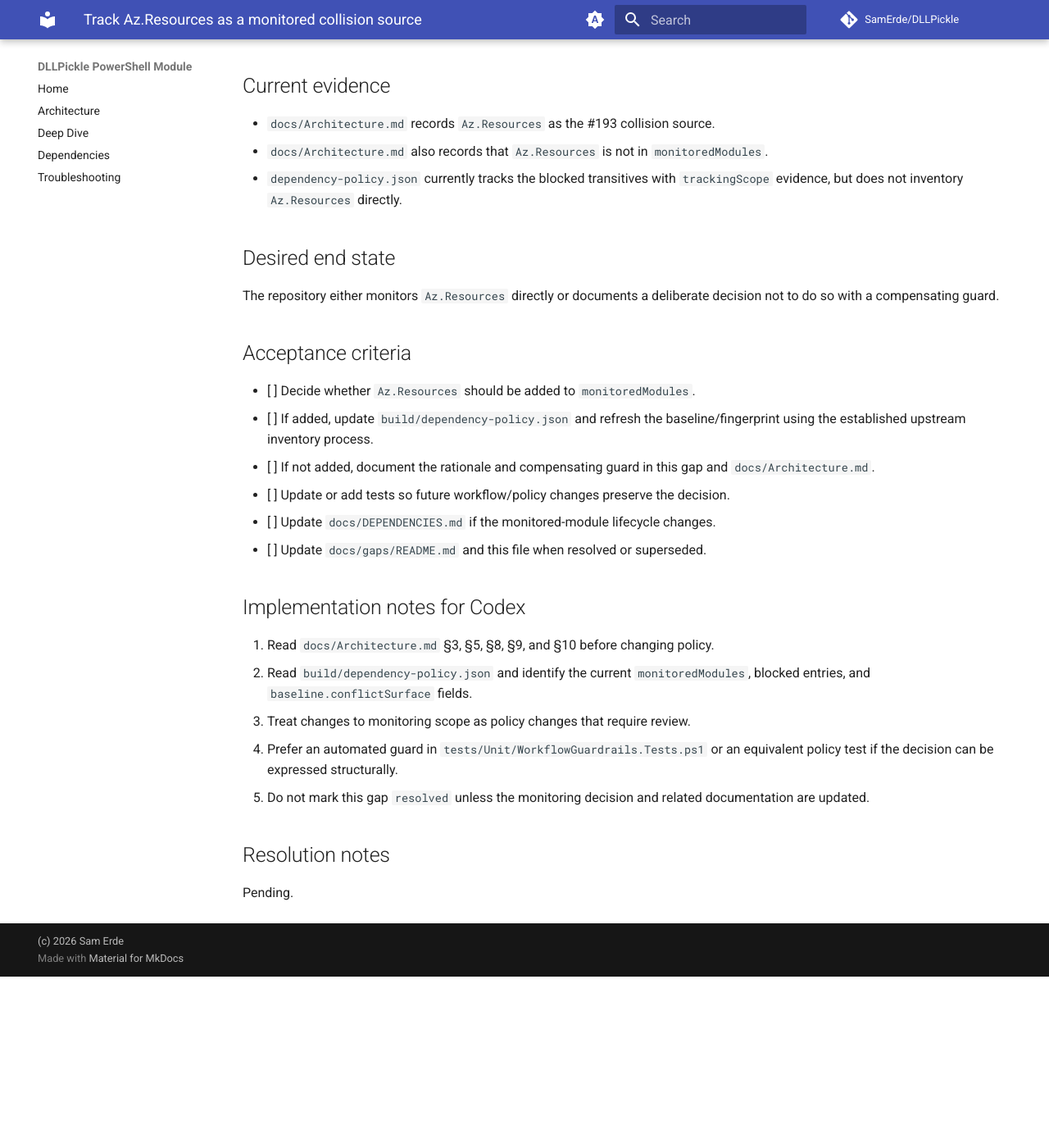
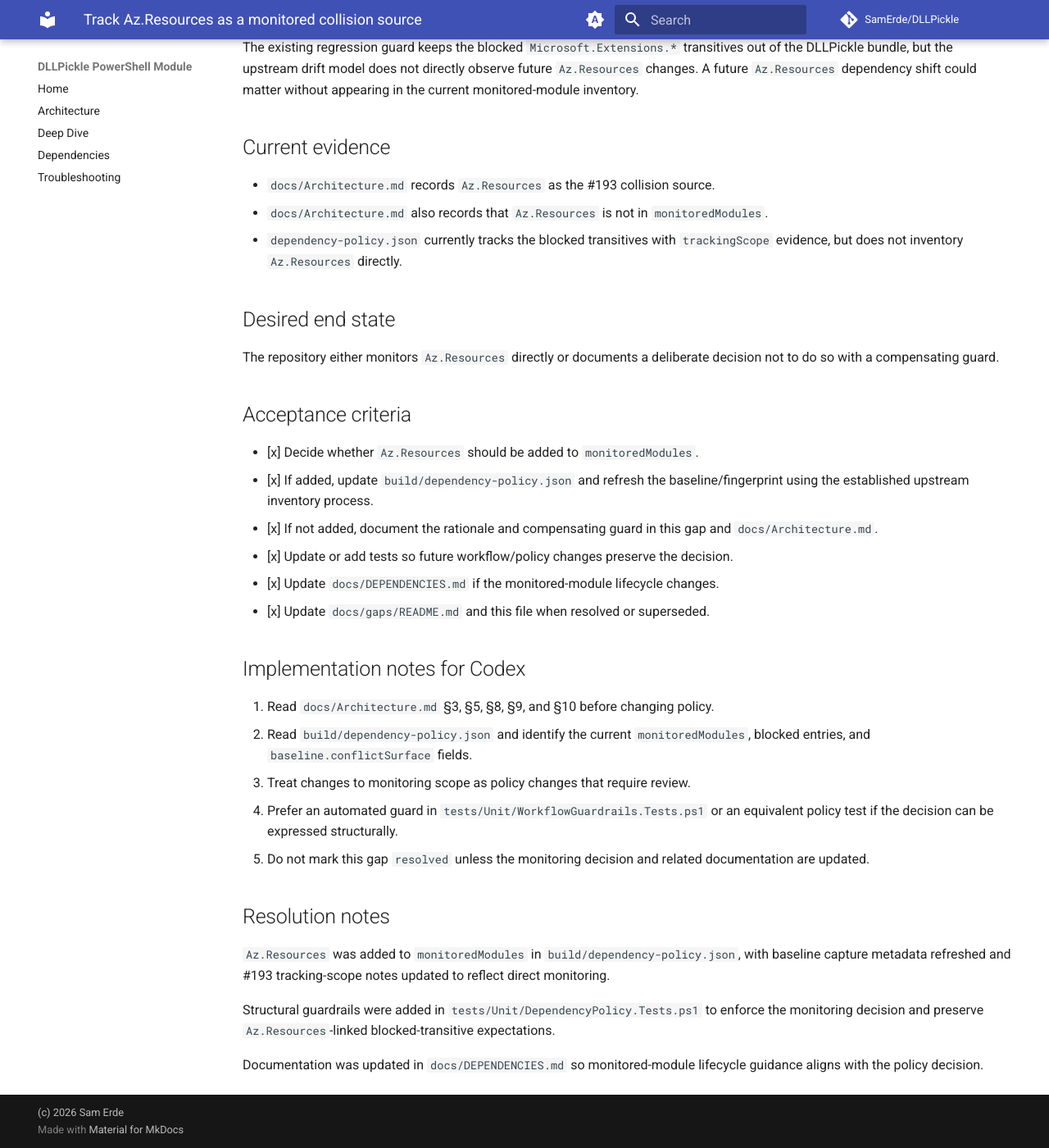
Before and after one commit to SamErde/DLLPickle, an MkDocs documentation site: the page built from docs/gaps/GAP-002-az-resources-monitoring.md, in a window 1280 px wide and 1400 px high, scrolled down 519 px. Shown: the whole window at 82% size. Built offline with MkDocs 1.6.1 and Material for MkDocs 9.7.7, drawn with Linux system fonts in a browser that asks for light colours; comment, search, counter and statistics services are not loaded; before the commit the page ends 1710 px from its top, so only the background shows below that; some of the changed text lies outside the part shown.

Commit message:
feat(policy): resolve GAP-002 by monitoring Az.Resources drift source (#264)

```diff
--- a/docs/gaps/GAP-002-az-resources-monitoring.md
+++ b/docs/gaps/GAP-002-az-resources-monitoring.md
@@ -46,12 +47,12 @@ The repository either monitors `Az.Resources` directly or documents a deliberate
 
 ## Acceptance criteria
 
-- [ ] Decide whether `Az.Resources` should be added to `monitoredModules`.
-- [ ] If added, update `build/dependency-policy.json` and refresh the baseline/fingerprint using the established upstream inventory process.
-- [ ] If not added, document the rationale and compensating guard in this gap and `docs/Architecture.md`.
-- [ ] Update or add tests so future workflow/policy changes preserve the decision.
-- [ ] Update `docs/DEPENDENCIES.md` if the monitored-module lifecycle changes.
-- [ ] Update `docs/gaps/README.md` and this file when resolved or superseded.
+- [x] Decide whether `Az.Resources` should be added to `monitoredModules`.
+- [x] If added, update `build/dependency-policy.json` and refresh the baseline/fingerprint using the established upstream inventory process.
+- [x] If not added, document the rationale and compensating guard in this gap and `docs/Architecture.md`.
+- [x] Update or add tests so future workflow/policy changes preserve the decision.
+- [x] Update `docs/DEPENDENCIES.md` if the monitored-module lifecycle changes.
+- [x] Update `docs/gaps/README.md` and this file when resolved or superseded.
 
 ## Implementation notes for Codex
 
@@ -63,4 +64,8 @@ The repository either monitors `Az.Resources` directly or documents a deliberate
 
 ## Resolution notes
 
-Pending.
+`Az.Resources` was added to `monitoredModules` in `build/dependency-policy.json`, with baseline capture metadata refreshed and #193 tracking-scope notes updated to reflect direct monitoring.
+
+Structural guardrails were added in `tests/Unit/DependencyPolicy.Tests.ps1` to enforce the monitoring decision and preserve `Az.Resources`-linked blocked-transitive expectations.
+
+Documentation was updated in `docs/DEPENDENCIES.md` so monitored-module lifecycle guidance aligns with the policy decision.
```
Also changed, not shown: other parts of docs/gaps/GAP-002-az-resources-monitoring.md (+8 -7 lines), docs/Architecture.md (+2 -2 lines), docs/DEPENDENCIES.md (+4 -0 lines), docs/Deep-Dive.md (+4 -0 lines), docs/gaps/README.md (+1 -1 lines), 2 other files.
